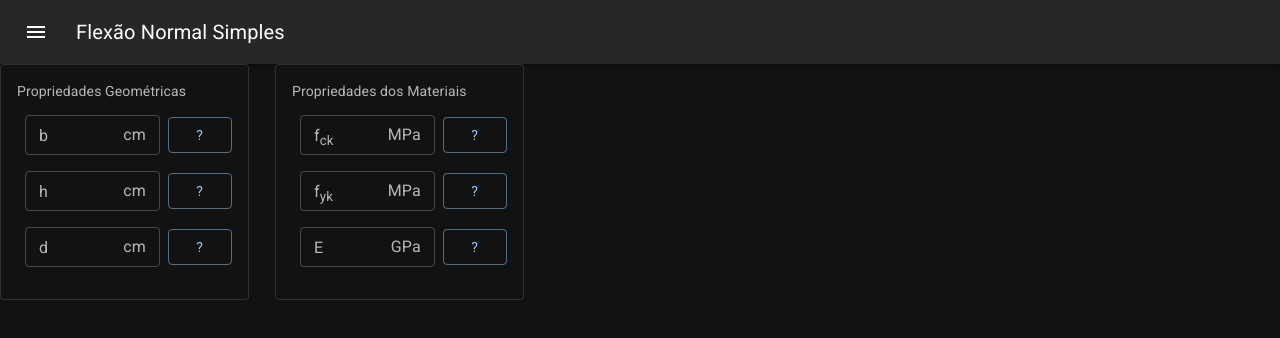
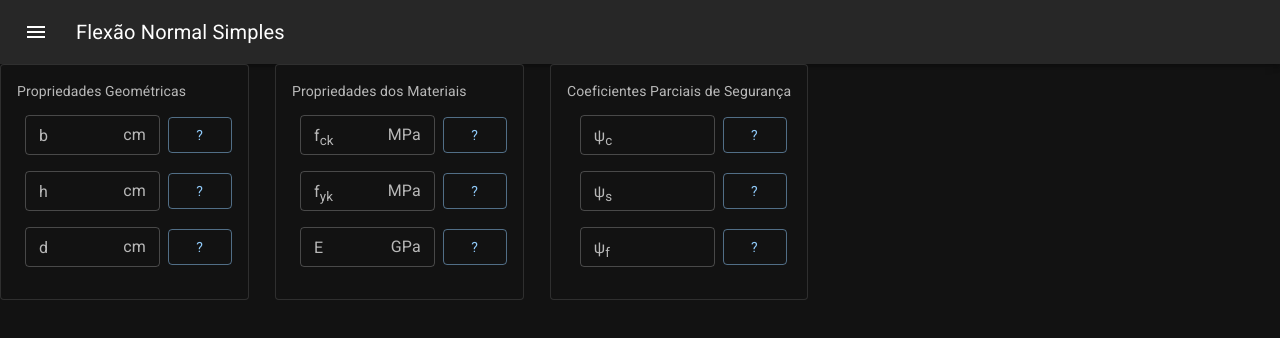
Before and after one commit to Brunoengi/FNS-ReactTS, a React (Create React App) app: page / in a window 1280 px wide. Shown: the top 338 px of the page. Built offline with nearby package versions, Linux system fonts and the light colour scheme; a web font is replaced by a local one.

Commit message:
finally security partial components

```diff
--- a/src/pages/main/Main.module.scss
+++ b/src/pages/main/Main.module.scss
@@ -3,10 +3,3 @@ main {
     font-size: 1rem;
     justify-content:start;
 }
-
-.card {
-    display: flex;
-    border: 2px solid rgb(99, 99, 99);
-    padding: 1rem;
-    border-radius: 15px;
-}
--- a/src/pages/main/index.tsx
+++ b/src/pages/main/index.tsx
@@ -77,6 +77,28 @@ export default function main() {
         </div>
       </OutlinedCard>
 
+      <OutlinedCard
+        title='Coeficientes Parciais de Segurança'
+      >
+        <div>
+          <LineForm
+            labelText={<div>{String.fromCharCode(968)}<sub>c</sub></div>}
+            id='qsic'
+            textPopOver='Coeficiente Parcial de Segurança para o concreto'
+          />
+          <LineForm
+            labelText={<div>{String.fromCharCode(968)}<sub>s</sub></div>}
+            id='qsis'
+            textPopOver='Coeficiente Parcial de Segurança para o aço'
+          />
+          <LineForm
+            labelText={<div>{String.fromCharCode(968)}<sub>f</sub></div>}
+            id='qsif'
+            textPopOver='Coeficiente Parcial de Segurança para o momento'
+          />
+        </div>
+      </OutlinedCard>
+
     </main>
     </>
   )
--- a/src/types/ILineForm.tsx
+++ b/src/types/ILineForm.tsx
@@ -1,7 +1,7 @@
 import ISelect from "./ISelect";
 
 export default interface ILineForm extends Partial<ISelect> {
-    labelText?: string | undefined,
+    labelText?: string | React.ReactElement,
     id?: string | undefined,
     width?: string,
     unit?: string | React.ReactNode,
```
